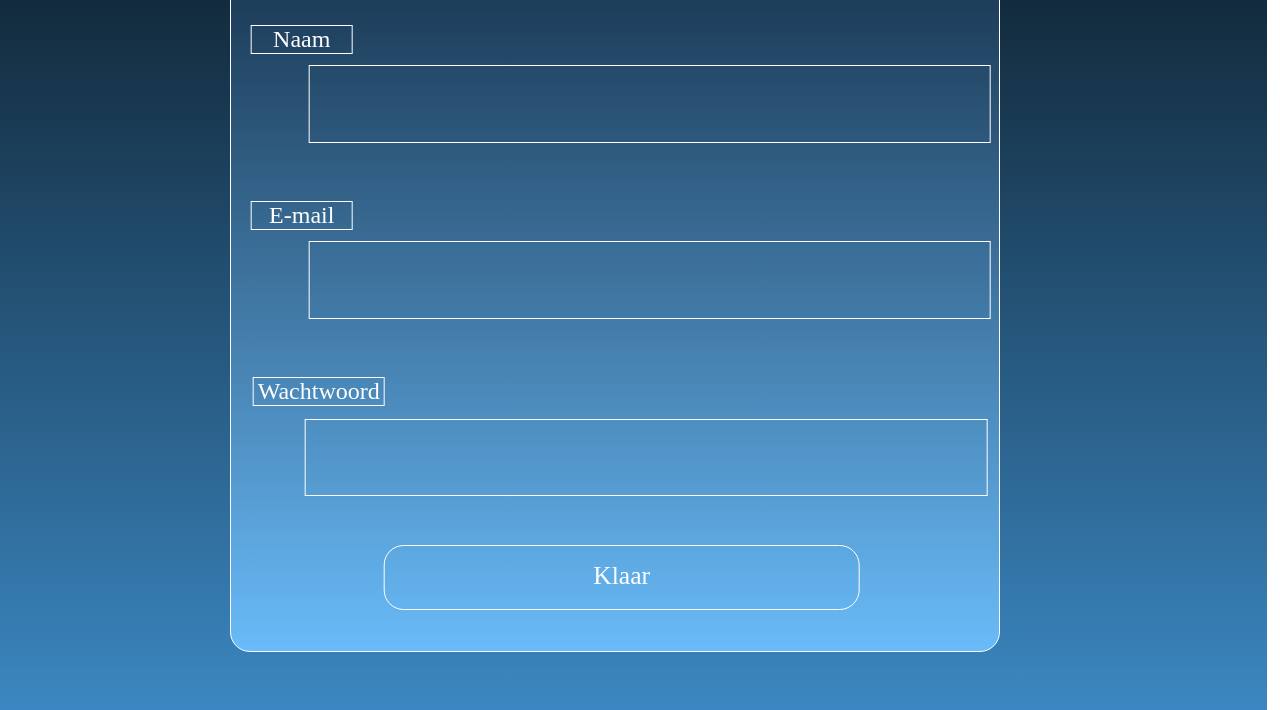
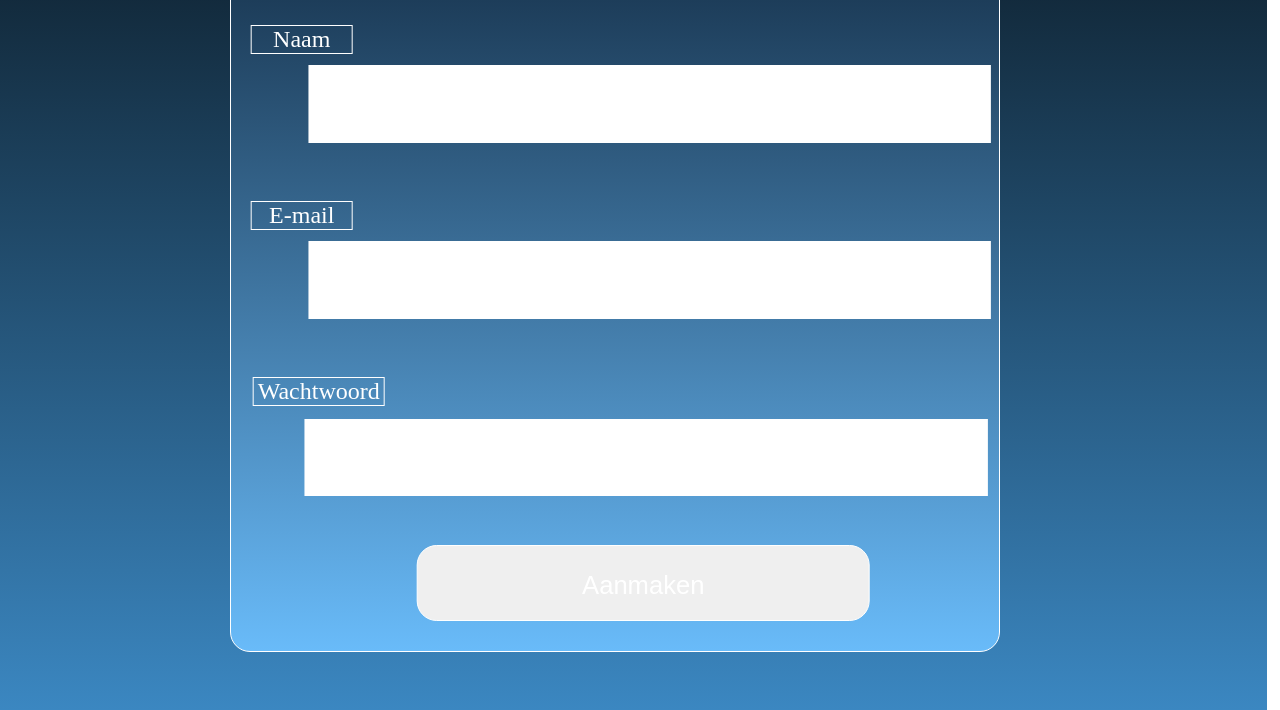
Before and after one commit to hussen612/Project3_SocialMedia, a plain HTML site: page registratie.html in a window 1280 px wide. Shown: the part 330-1040 px from the top of the page. Drawn offline with Linux system fonts and the light colour scheme.

Commit message:
Registrarie formulier update

```diff
--- a/inlog.css
+++ b/inlog.css
@@ -82,6 +82,7 @@
     right: -283%;
     width: 18cm;
     height: 2cm;
+    font-size: larger;
 }
 
 #beschrijving2 {
@@ -91,6 +92,7 @@
     right: -283%;
     width: 18cm;
     height: 2cm;
+    font-size: larger;
 }
 
 #aanmaak-button {
--- a/registratie.css
+++ b/registratie.css
@@ -93,6 +93,7 @@
     right: -283%;
     width: 18cm;
     height: 2cm;
+    font-size: larger;
 }
 
 #beschrijving2 {
@@ -102,6 +103,7 @@
     right: -283%;
     width: 18cm;
     height: 2cm;
+    font-size: larger;
 }
 
 #beschrijving3 {
@@ -109,11 +111,10 @@
     position: absolute;
     top: 772%;
     right: -280%;
-    color: white;
     font-size: 1.5em;
     width: 18cm;
     height: 2cm;
-    text-align: center;
+    font-size: larger;
 }
 
 #aanmaak-button {
@@ -121,9 +122,9 @@
     position: absolute;
     top: 930%;
     color: white;
-    right: -160%;
+    right: -170%;
     width: 12cm;
-    height: 1cm;
+    height: 2cm;
     padding: 15px 10px 10px 10px;
     text-align: center;
     font-size: 1.6em;
--- a/registratie.html
+++ b/registratie.html
@@ -13,17 +13,25 @@
             <a href="homepagina.html"><div id="kruis">&#10005;</div></a>
             <div id="titel1">Maak een account aan</div>
 
-            <div id="titel2">Naam</div>
-            <div id="beschrijving1"></div>
 
-            <div id="titel3">E-mail</div>
-            <div id="beschrijving2"></div>
+            <div class="registratie-formulier">
+                <label for="naam" id="titel2">Naam</label>
+                <input type="text" name="naam" id="beschrijving1" required>
+            </div>
 
-            <div id="titel4">Wachtwoord</div>
-            <div id="beschrijving3"></div>
+            <div class="registratie-formulier">
+                <label for="email" id="titel3">E-mail</label>
+                <input type="text" name="email" id="beschrijving2" required>
+            </div>
 
-            <div id="aanmaak-button">Klaar</div>
-        </div>
+            <div class="registratie-formulier">
+                <label for="wachtwoord" id="titel4">Wachtwoord</label>
+                <input type="text" name="wachtwoord" id="beschrijving3" required>
+            </div>
+
+            <div class="registratie-button">
+                <input type="submit" name="submit" value="Aanmaken" id="aanmaak-button">
+            </div>
     </div>
 </body>
 </html>
```
